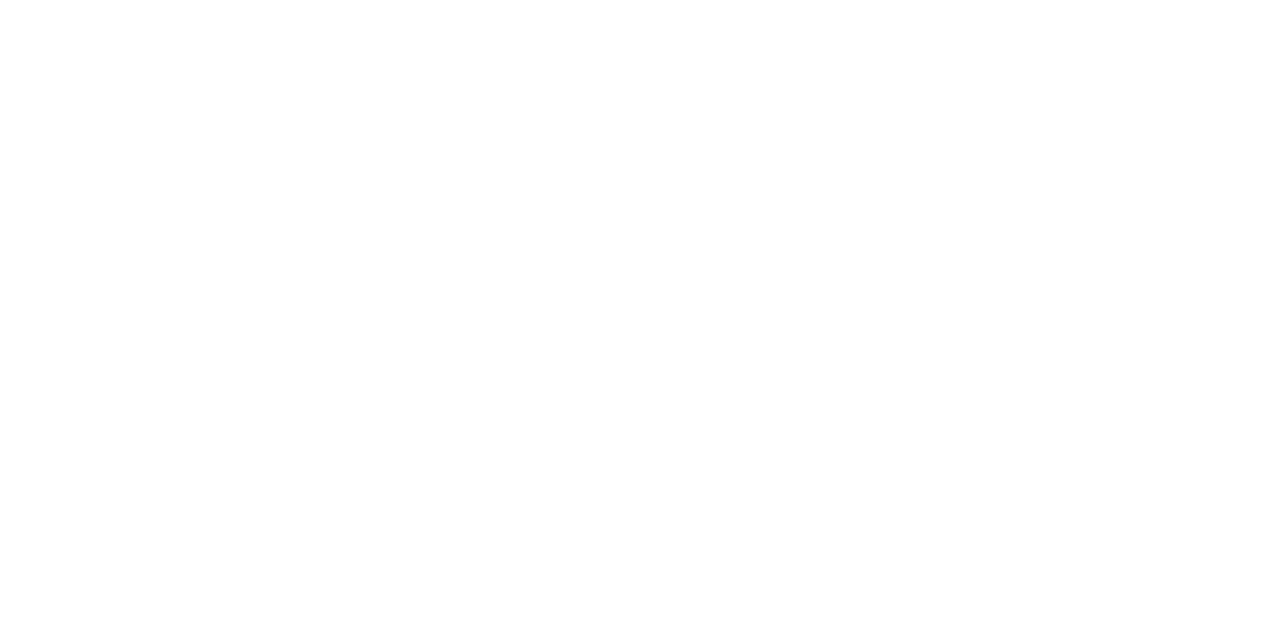
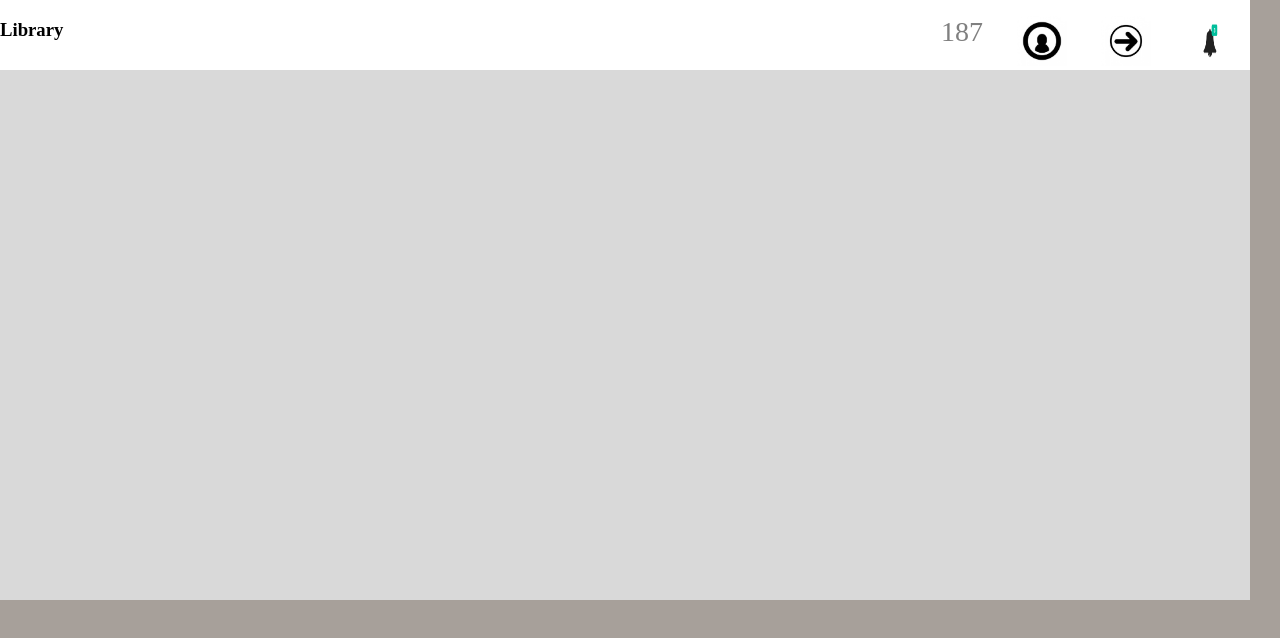
Before and after one commit to RobinBKing/treehouseLibrary, a plain HTML site: page index.html in a window 1280 px wide. Drawn offline with Linux system fonts and the light colour scheme.

Commit message:
add nav and icons

```diff
--- a/css/styles.css
+++ b/css/styles.css
@@ -3,3 +3,57 @@
   -moz-box-sizing: border-box;
   box-sizing: border-box;
 }
+
+html, body {
+  margin: 0;
+  padding: 0;
+  color: #000;
+  background: #a7a09a;
+}
+/*#wrap{
+  width: 750px;
+  margin: 0, auto;
+  background: #99c;
+}*/
+#wrapper {
+  margin: 0;
+  padding: 0;
+  width: 1250px;
+  height: 600px;
+  background-color: #d9d9d9;
+  position: relative;;
+}
+
+#nav {
+  width: 1250px;
+  height: 70px;
+  background-color: white;
+  position: absolute;
+}
+
+#libraryhead {
+  float:left;
+}
+
+#nav ul {
+  float: right;
+  list-style: none;
+}
+
+#nav li {
+  display: inline;
+  margin: 0;
+  padding: 10px 15px 10px 15px;
+  /*vertical-align: top;*/
+}
+
+#nav li:nth-child(1) {
+  vertical-align: top;
+  font-size: 28px;
+  color: grey;
+}
+
+#nav img {
+  width: 50px;
+  height: 50px;
+}
--- a/index.html
+++ b/index.html
@@ -4,12 +4,23 @@
     <link href="css/styles.css" rel="stylesheet" type="text/css">
     <script src="js/jquery-1.12.0.js"></script>
     <script src="js/scripts.js"></script>
-    <title>Template</title>
+    <title>Treehouse Library</title>
   </head>
   <body>
-    <div class="Container">
-
-    </div>
-
+    <div id="wrapper">
+      <div id="nav">
+        <div id="libraryhead">
+          <h3>Library</h3>
+        </div>
+          <ul>
+            <li>187</li>
+            <li><a href="http://www.456bereastreet.com/"><img src="img\user-circle.jpg" /></a></li>
+            <li><a href="http://www.456bereastreet.com/"><img src="img\arrow-in-circle.jpg" /></a></li>
+            <li><a href="http://www.456bereastreet.com/"><img src="img\notification3.png" /></a></li>
+          </ul>
+        </div>
+      </div>
+      <div id="main">
+     </div>
   </body>
 </html>
```
Also changed, not shown: img/arrow-in-circle.jpg (added), img/notification3.png (added), img/use.png (added), img/user-circle.jpg (added).
